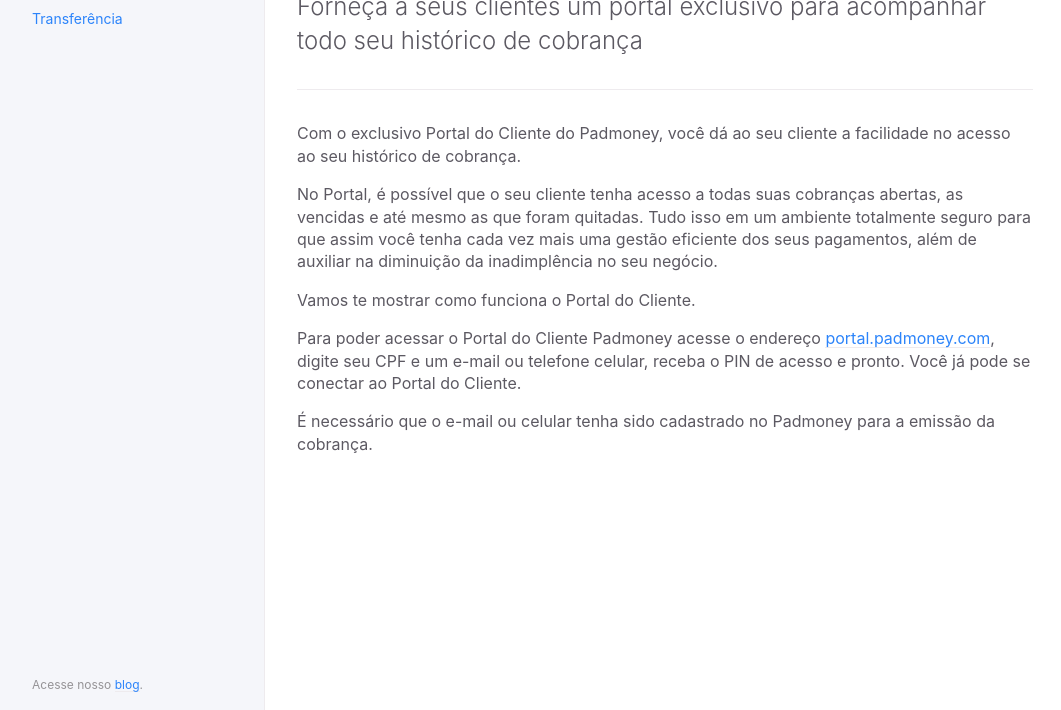
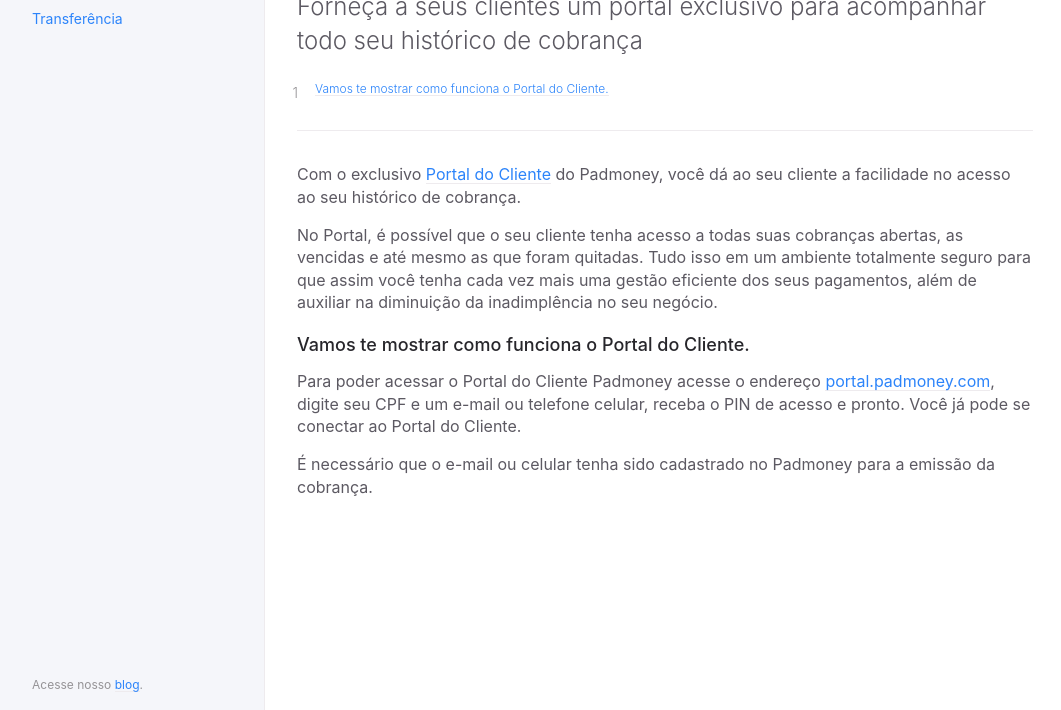
Before and after one commit to padmoney/ajuda, a Jekyll site: the page built from docs/portal-cliente.md, in a window 1280 px wide, cut to the strip 190-900 px from the top of the page. Shown: the whole strip, without its empty margins (91-1152 px from the left). Built offline with Jekyll 4.4.1, drawn with Linux system fonts in a browser that asks for light colours.

Commit message:
add links

```diff
--- a/_layouts/default.html
+++ b/_layouts/default.html
@@ -1,5 +1,4 @@
 <!DOCTYPE html>
-
 <html lang="{{ site.lang | default: "en-US" }}">
 {% include head.html %}
 <body>
--- a/_sass/custom/custom.scss
+++ b/_sass/custom/custom.scss
@@ -12,14 +12,14 @@
 // // Colors
 // //
 //
-// $white: #fff;
-//
-// $grey-dk-000: #959396;
-// $grey-dk-100: #5c5962;
-// $grey-dk-200: #44434d;
-// $grey-dk-250: #302d36 !default;
-// $grey-dk-300: #27262b;
-//
+$white: #fff;
+
+$grey-dk-000: #959396;
+$grey-dk-100: #5c5962;
+$grey-dk-200: #44434d;
+$grey-dk-250: #302d36 !default;
+$grey-dk-300: #27262b;
+
 // $grey-lt-000: #f5f6fa;
 // $grey-lt-100: #eeebee;
 // $grey-lt-200: #ecebed;
--- a/_sass/typography.scss
+++ b/_sass/typography.scss
@@ -23,7 +23,6 @@ h4,
 .text-delta {
   @include fs-2;
   font-weight: 300;
-  letter-spacing: 0.1em;
 }
 
 h5,
--- a/docs/portal-cliente.md
+++ b/docs/portal-cliente.md
@@ -17,12 +17,11 @@ Forneça a seus clientes um portal exclusivo para acompanhar todo seu histórico
 
 ---
 
-Com o exclusivo Portal do Cliente do Padmoney, você dá ao seu cliente a facilidade no acesso ao seu histórico de cobrança.
+Com o exclusivo [Portal do Cliente](https://portal.padmoney.com) do Padmoney, você dá ao seu cliente a facilidade no acesso ao seu histórico de cobrança.
 
 No Portal, é possível que o seu cliente tenha acesso a todas suas cobranças abertas, as vencidas e até mesmo as que foram quitadas. Tudo isso em um ambiente totalmente seguro para que assim você tenha cada vez mais uma gestão eficiente dos seus pagamentos, além de auxiliar na diminuição da inadimplência no seu negócio.
 
-Vamos te mostrar como funciona o Portal do Cliente.
-
+### Vamos te mostrar como funciona o Portal do Cliente.
 
 Para poder acessar o Portal do Cliente Padmoney acesse o endereço [portal.padmoney.com](https://portal.padmoney.com), digite seu CPF e um e-mail ou telefone celular, receba o PIN de acesso e pronto. Você já pode se conectar ao Portal do Cliente.
 
```
Also changed, not shown: docs/integracao.md (+2 -3 lines), index.md (+7 -7 lines).
